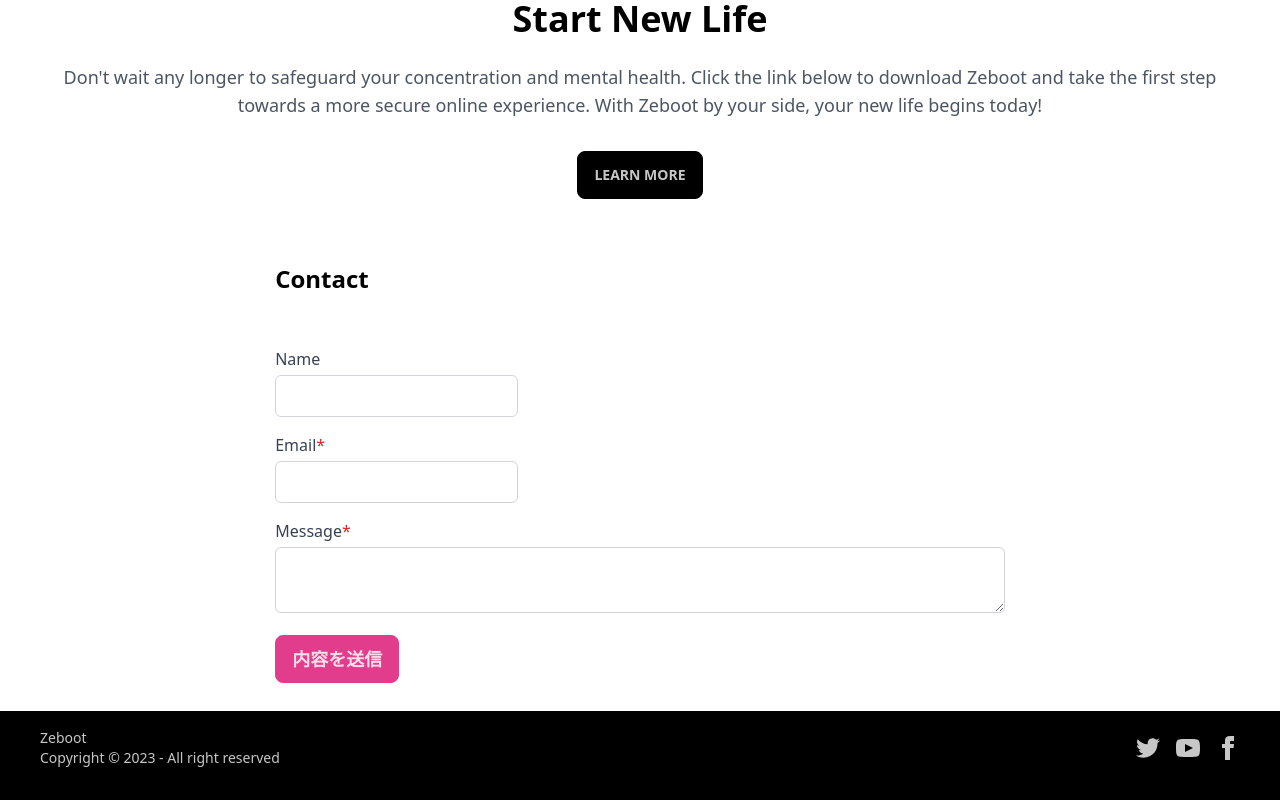
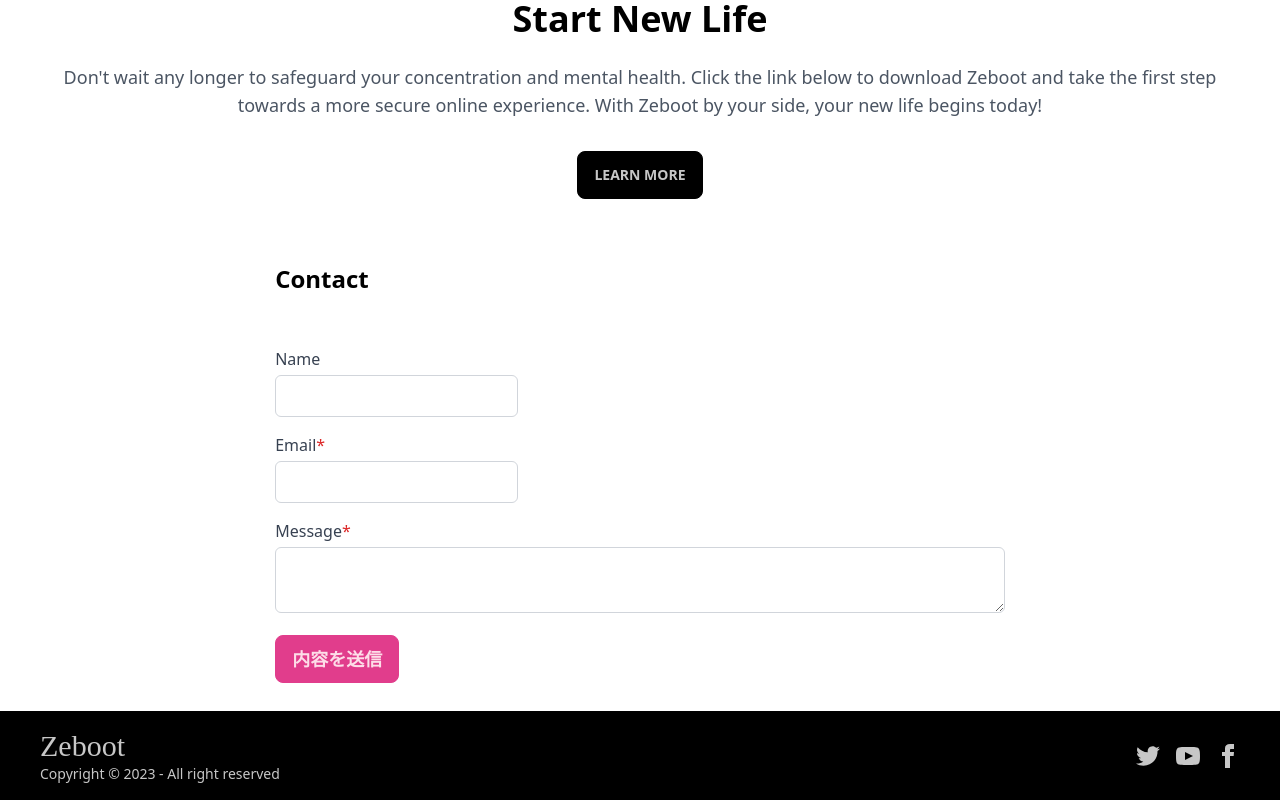
Before and after one commit to acidrefluxreflex/pure-landing, a Next.js app: page / in a window 1280 px wide. Shown: the part 4534-5334 px from the top of the page. Built offline with nearby package versions, Linux system fonts and the light colour scheme.

Commit message:
fix footer

```diff
--- a/src/components/shared/Footer.tsx
+++ b/src/components/shared/Footer.tsx
@@ -52,7 +52,11 @@ export default function Footer() {
       <footer className="footer px-10 py-4 border-t bg-base-200 text-base-content border-base-300">
         <div className="items-center grid-flow-col">
           <p>
-            Zeboot <br />
+          <div style={{ fontFamily: "Futura" }}>
+          <Link href="/" className="lg:text-3xl text-xl font-medium ">
+            Zeboot
+          </Link>
+        </div>
             Copyright © 2023 - All right reserved
           </p>
         </div>
```
